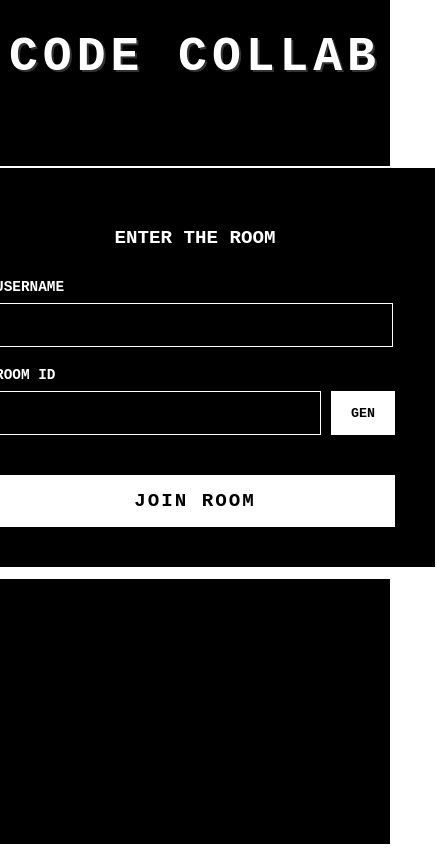
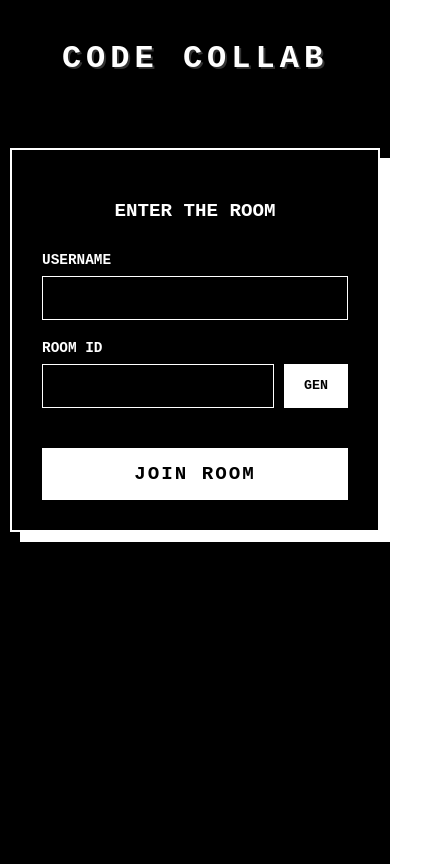
Before and after one commit to Koushikkolli-rgb/my-code-collab, a React (Create React App) app in the folder client/: page / in a window 390 px wide. Shown: the whole page, 437 px wide, since content can reach past the window. Built offline with nearby package versions, Linux system fonts and the light colour scheme; no server answers.

Commit message:
updated and added media queries

```diff
--- a/client/src/App.css
+++ b/client/src/App.css
@@ -36,3 +36,90 @@
     transform: rotate(360deg);
   }
 }
+
+/* --- GLOBAL STYLES --- */
+.App {
+  min-height: 100vh;
+  background-color: #000000;
+  color: white;
+  font-family: 'Courier New', Courier, monospace;
+  display: flex;
+  flex-direction: column;
+  align-items: center;
+  /* Prevent horizontal scrolling on small screens */
+  overflow-x: hidden;
+}
+
+/* --- HEADER --- */
+h1 {
+  margin-top: 40px;
+  font-size: 3rem;
+  letter-spacing: 5px;
+  text-shadow: 2px 2px #333;
+  text-align: center;
+}
+
+/* --- LOGIN BOX --- */
+.login-wrapper {
+  margin-top: 50px;
+  background-color: #000;
+  border: 2px solid white;
+  padding: 40px;
+  width: 400px; /* Default for Desktop */
+  text-align: center;
+  box-shadow: 10px 10px 0px white;
+  /* Ensure it doesn't overflow small screens */
+  max-width: 90%;
+  box-sizing: border-box;
+}
+
+/* --- EDITOR WRAPPER --- */
+.editor-wrapper {
+  width: 90%;
+  margin-top: 20px;
+}
+
+/* --- MOBILE RESPONSIVENESS --- */
+@media (max-width: 600px) {
+  /* 1. Shrink the Title */
+  h1 {
+    font-size: 2rem;
+    margin-top: 20px;
+    letter-spacing: 2px;
+  }
+
+  /* 2. Resize Login Box */
+  .login-wrapper {
+    width: 90%; /* Take up most of the phone screen */
+    padding: 20px;
+    margin-top: 20px;
+    box-shadow: 5px 5px 0px white; /* Smaller shadow */
+  }
+
+  /* 3. Stack the Inputs */
+  .room-input-group {
+    flex-direction: column;
+  }
+
+  .room-input-group input {
+    width: 100% !important;
+    margin-bottom: 10px;
+  }
+
+  .room-input-group button {
+    width: 100% !important;
+  }
+
+  /* 4. Adjust Editor Height */
+  .editor-container {
+    height: 60vh !important; /* Smaller height on phones */
+  }
+
+  /* 5. Info Bar Stack */
+  .info-bar {
+    flex-direction: column;
+    align-items: flex-start;
+    height: auto;
+    gap: 10px;
+  }
+}
--- a/client/src/App.js
+++ b/client/src/App.js
@@ -3,13 +3,15 @@ import io from "socket.io-client";
 import Editor from "@monaco-editor/react";
 import "./App.css";
 
-const socket = io.connect("https://my-code-collab.onrender.com");
+// ⚠️ IMPORTANT: Replace this with your actual Render URL if you have deployed the server!
+// If testing locally on your laptop, change it back to "http://localhost:3001"
+const socket = io.connect("https://my-code-collab-server.onrender.com");
 
 function App() {
   const [room, setRoom] = useState("");
   const [username, setUsername] = useState("");
   const [code, setCode] = useState("// Write your code here...");
-  const [language, setLanguage] = useState("javascript"); // <--- NEW STATE
+  const [language, setLanguage] = useState("javascript");
   const [isJoined, setIsJoined] = useState(false);
   const [notification, setNotification] = useState("");
 
@@ -41,7 +43,7 @@ function App() {
 
   const copyRoomId = () => {
     navigator.clipboard.writeText(room);
-    setNotification("ID COPIED TO CLIPBOARD");
+    setNotification("ID COPIED!");
   };
 
   const handleEditorChange = (value) => {
@@ -49,12 +51,11 @@ function App() {
     socket.emit("code_change", { code: value, room });
   };
 
-  // Handle Language Change
   const handleLanguageChange = (e) => {
     setLanguage(e.target.value);
   };
 
-  // --- 3. THE DESIGN ---
+  // --- 3. THE RESPONSIVE DESIGN (JSX) ---
   return (
     <div className="App" style={{
       minHeight: "100vh",
@@ -64,26 +65,52 @@ function App() {
       display: "flex",
       flexDirection: "column",
       alignItems: "center",
+      padding: "10px",         // Added padding for mobile edges
+      overflowX: "hidden"      // Prevents horizontal scrollbar on phones
     }}>
 
-      <h1 style={{ marginTop: "30px", fontSize: "3rem", letterSpacing: "5px", textShadow: "2px 2px #333" }}>
+      {/* HEADER - Uses Clamp for responsive font size */}
+      <h1 style={{
+        marginTop: "30px",
+        fontSize: "clamp(2rem, 5vw, 3rem)", // Scales between 2rem and 3rem depending on screen width
+        letterSpacing: "5px",
+        textShadow: "2px 2px #333",
+        textAlign: "center"
+      }}>
         CODE COLLAB
       </h1>
 
       {!isJoined ? (
-        // --- LOGIN SCREEN ---
-        <div style={{ marginTop: "50px", backgroundColor: "#000", border: "2px solid white", padding: "40px", width: "400px", textAlign: "center", boxShadow: "10px 10px 0px white" }}>
+        // --- LOGIN SCREEN (Responsive) ---
+        <div style={{
+          marginTop: "50px",
+          backgroundColor: "#000",
+          border: "2px solid white",
+          padding: "30px",
+          width: "100%",           // Full width on phones
+          maxWidth: "400px",       // Limit width on desktop
+          textAlign: "center",
+          boxShadow: "10px 10px 0px white",
+          boxSizing: "border-box"  // Ensures padding doesn't break width
+        }}>
           <h3 style={{ marginBottom: "30px", fontSize: "1.2rem", textTransform: "uppercase" }}>Enter The Room</h3>
 
           <div style={{ marginBottom: "20px", textAlign: "left" }}>
-            <label style={{display:"block", marginBottom:"8px", fontSize:"0.9rem", fontWeight: "bold"}}>USERNAME</label>
-            <input onChange={(e) => setUsername(e.target.value)} style={{ width: "93%", padding: "12px", backgroundColor: "black", border: "1px solid white", color: "white", fontFamily: "inherit", fontSize: "1rem", outline: "none" }} />
+            <label style={{ display: "block", marginBottom: "8px", fontSize: "0.9rem", fontWeight: "bold" }}>USERNAME</label>
+            <input
+              onChange={(e) => setUsername(e.target.value)}
+              style={{ width: "100%", padding: "12px", backgroundColor: "black", border: "1px solid white", color: "white", fontFamily: "inherit", fontSize: "1rem", outline: "none", boxSizing: "border-box" }}
+            />
           </div>
 
           <div style={{ marginBottom: "40px", textAlign: "left" }}>
-            <label style={{display:"block", marginBottom:"8px", fontSize:"0.9rem", fontWeight: "bold"}}>ROOM ID</label>
+            <label style={{ display: "block", marginBottom: "8px", fontSize: "0.9rem", fontWeight: "bold" }}>ROOM ID</label>
             <div style={{ display: "flex", gap: "10px" }}>
-              <input value={room} onChange={(e) => setRoom(e.target.value)} style={{ flex: 1, padding: "12px", backgroundColor: "black", border: "1px solid white", color: "white", fontFamily: "inherit", fontSize: "1rem", outline: "none" }} />
+              <input
+                value={room}
+                onChange={(e) => setRoom(e.target.value)}
+                style={{ flex: 1, padding: "12px", backgroundColor: "black", border: "1px solid white", color: "white", fontFamily: "inherit", fontSize: "1rem", outline: "none", minWidth: "0" }}
+              />
               <button onClick={generateRoomId} style={{ padding: "0 20px", backgroundColor: "white", color: "black", border: "none", fontWeight: "bold", cursor: "pointer", fontFamily: "inherit" }}>GEN</button>
             </div>
           </div>
@@ -91,18 +118,29 @@ function App() {
           <button onClick={joinRoom} style={{ width: "100%", padding: "15px", backgroundColor: "white", color: "black", border: "none", fontSize: "1.2rem", fontWeight: "bold", cursor: "pointer", letterSpacing: "2px", fontFamily: "inherit", textTransform: "uppercase" }}>Join Room</button>
         </div>
       ) : (
-        // --- EDITOR SCREEN ---
-        <div style={{ width: "90%", marginTop: "20px" }}>
+        // --- EDITOR SCREEN (Responsive) ---
+        <div style={{
+          width: "100%",
+          maxWidth: "1200px", // Prevents editor from stretching too wide on huge screens
+          marginTop: "20px"
+        }}>
 
-          {/* INFO BAR */}
-          <div style={{ display: "flex", justifyContent: "space-between", alignItems: "flex-end", marginBottom: "10px", borderBottom: "1px solid white", paddingBottom: "8px", height: "30px" }}>
+          {/* INFO BAR - Wraps on small screens */}
+          <div style={{
+            display: "flex",
+            justifyContent: "space-between",
+            alignItems: "center",
+            marginBottom: "10px",
+            borderBottom: "1px solid white",
+            paddingBottom: "8px",
+            flexWrap: "wrap", // Allows items to stack on phones
+            gap: "10px"
+          }}>
 
-            {/* Left Side: Room, User, AND Language Selector */}
-            <div style={{ display: "flex", gap: "20px", alignItems: "center" }}>
-              <span>ROOM: <b>{room}</b> <button onClick={copyRoomId} style={{marginLeft:"5px", background:"none", border:"1px solid white", color:"white", cursor:"pointer", padding: "0px 5px", fontSize:"0.8rem"}}>COPY</button></span>
-              <span>USER: <b>{username}</b></span>
+            <div style={{ display: "flex", gap: "15px", alignItems: "center", flexWrap: "wrap" }}>
+              <span style={{ whiteSpace: "nowrap" }}>ROOM: <b>{room}</b> <button onClick={copyRoomId} style={{ marginLeft: "5px", background: "none", border: "1px solid white", color: "white", cursor: "pointer", padding: "0px 5px", fontSize: "0.7rem" }}>COPY</button></span>
+              <span style={{ whiteSpace: "nowrap" }}>USER: <b>{username}</b></span>
 
-              {/* LANGUAGE SELECTOR */}
               <select
                 value={language}
                 onChange={handleLanguageChange}
@@ -116,32 +154,32 @@ function App() {
                   outline: "none"
                 }}
               >
-                <option value="javascript">JavaScript</option>
+                <option value="javascript">JS</option>
                 <option value="cpp">C++</option>
-                <option value="python">Python</option>
+                <option value="python">PY</option>
                 <option value="java">Java</option>
               </select>
             </div>
 
-            {/* Notification */}
-            <div style={{ color: "#0f0", fontSize: "0.9rem", fontWeight: "bold", opacity: notification ? 1 : 0, transition: "opacity 0.3s ease" }}>
+            <div style={{ color: "#0f0", fontSize: "0.8rem", fontWeight: "bold", opacity: notification ? 1 : 0, transition: "opacity 0.3s ease" }}>
               {notification ? `> ${notification}` : ""}
             </div>
           </div>
 
-          {/* MONACO EDITOR */}
+          {/* MONACO EDITOR CONTAINER */}
           <div style={{ border: "1px solid white", height: "70vh" }}>
             <Editor
               height="100%"
-              language={language} // <--- CONNECTED TO DROPDOWN
+              language={language}
               theme="vs-dark"
               value={code}
               onChange={handleEditorChange}
               options={{
-                minimap: { enabled: false },
-                fontSize: 16,
-                wordWrap: "on",
-                padding: { top: 20 }
+                minimap: { enabled: false }, // Disabling minimap saves space on mobile
+                fontSize: 14, // Slightly smaller font for mobile readability
+                wordWrap: "on", // Essential for mobile so text doesn't hide
+                padding: { top: 20 },
+                automaticLayout: true // Crucial: Makes editor resize when screen rotates
               }}
             />
           </div>
```
